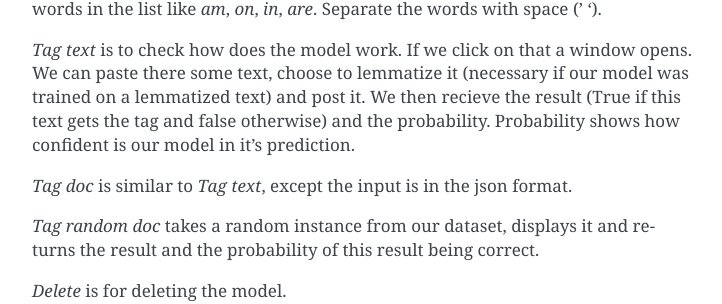
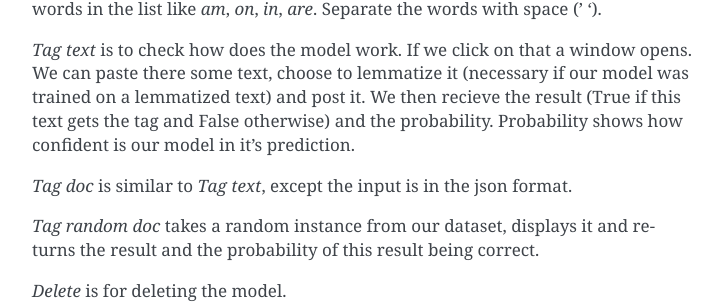
Before and after one commit to texta-tk/texta-tk.github.io, a Sphinx documentation site: the page built from source/gui.rst, in a window 1280 px wide and 900 px high, scrolled down 11239 px. Shown: the part 222-526 px from the top of the window, without its empty margins (388-1110 px from the left). Built offline with Sphinx 7.4.7, drawn with Linux system fonts in a browser that asks for light colours; formulas are drawn with MathJax 3; some of the changed text lies outside the part shown.

Commit message:
Update gui.rst

```diff
--- a/source/gui.rst
+++ b/source/gui.rst
@@ -271,7 +271,7 @@ If we click on the three dots under *Edit*, we can see a list of features to use
 
 *Stop words* is for adding stop words. Stop words are words that the model do not consider while looking for clues of similarities. It is wise to add most frequent words in the list like *am*, *on*, *in*, *are*. Separate the words with space (' ').
 
-*Tag text* is to check how does the model work. If we click on that a window opens. We can paste there some text, choose to lemmatize it (necessary if our model was trained on a lemmatized text) and post it. We then recieve the result (True if this text gets the tag and false otherwise) and the probability. Probability shows how confident is our model in it's prediction.
+*Tag text* is to check how does the model work. If we click on that a window opens. We can paste there some text, choose to lemmatize it (necessary if our model was trained on a lemmatized text) and post it. We then recieve the result (True if this text gets the tag and False otherwise) and the probability. Probability shows how confident is our model in it's prediction.
 
 *Tag doc* is similar to *Tag text*, except the input is in the json format.
 
@@ -348,7 +348,7 @@ We can create a new Tagger Group model by clicking on the '+CREATE' button in th
 
 Our input will be the data under the project that is active (we can check it on the blue panel up-right). We have to select the fields the model learns from. If we choose two, the fields are just concatenated together before the learning process. One field is also enough. Usually lemmatized texts are preferred, especially with morphologically complex languages, because it increases the frequency of some words (*eaten*, *eats* and *ate* will change to it's lemma *eat* and are dealt as one word).
 
-There's also an option to include our existing :ref:` embeddings <embedding>` into the training.
+There's also an option to include our existing :ref:`embeddings <embedding>` into the training.
 
 Then we need to fine-tune the Tagger Group's classifiers by changing additional parameters such as
 Vectorizer (possible feature extractors are: Hashing Vectorizer, Count Vectorizer, Tfldf Vectorizer - read more about them `here <https://scikit-learn.org/stable/modules/feature_extraction.html>`_) and Classifier Model (`Logistic Regression <https://scikit-learn.org/stable/modules/linear_model.html#logistic-regression>`_, `LinearSVC <https://scikit-learn.org/stable/modules/generated/sklearn.svm.LinearSVC.html>`_). We might get an error with LinearSVC in case we don't have enough data in the search.
```
Also changed, not shown: other parts of source/gui.rst (+6 -6 lines).
